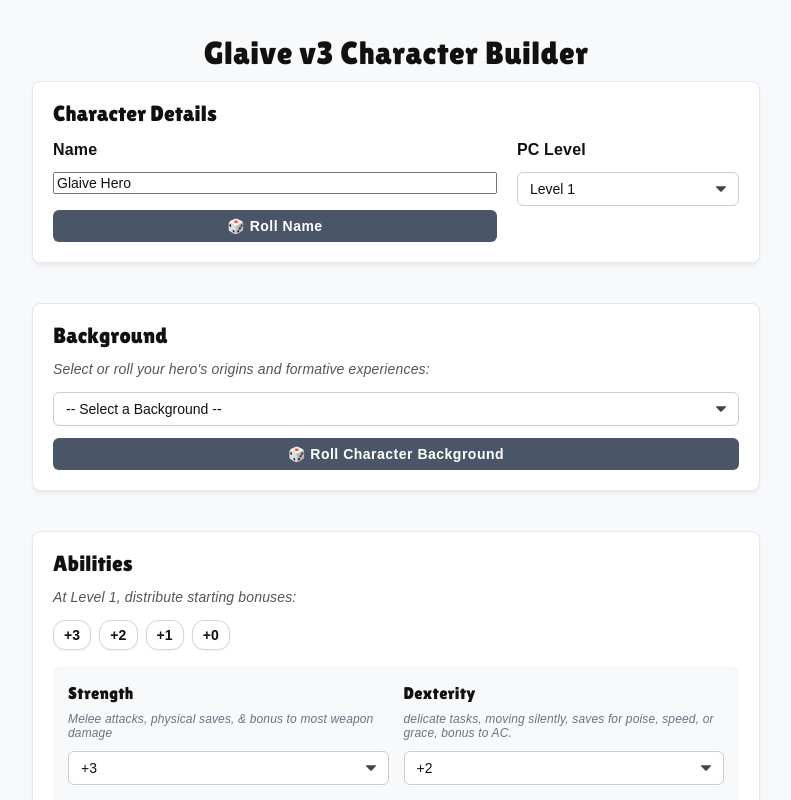
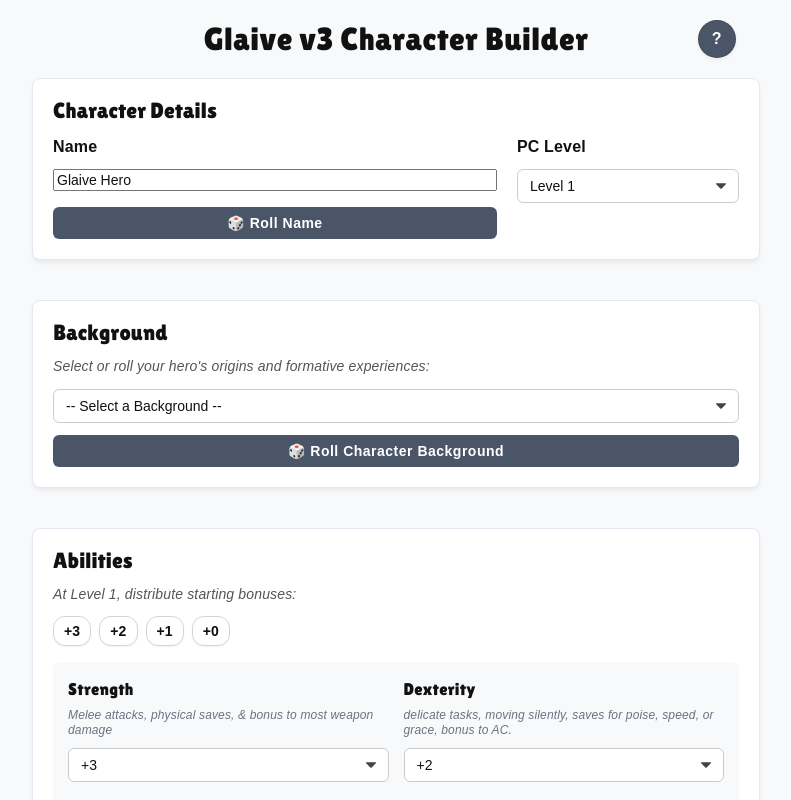
Before and after one commit to gbbeason-hub/glaive-character-builder, a React (Vite) app: page / in a window 1280 px wide. Shown: the top 800 px of the page, without its empty margins (244-1035 px from the left). Built offline with nearby package versions, Linux system fonts and the light colour scheme; a web font is replaced by a local one.

Commit message:
online help
Added help button, help modal, and help text.

```diff
--- a/src/App.tsx
+++ b/src/App.tsx
@@ -11,6 +11,7 @@ import type { Spell, ContainerSlot } from './SpellsCard';
 import { CompanionsCard } from './CompanionsCard';
 import type { CompanionSlot } from './CompanionsCard';
 import { calculateWeaponCombatStats } from './utils/combatCalculations';
+import { HelpModal } from './HelpModal';
 
 // Direct ES Module Imports matching your original variable names
 import conditionsData from './data/conditions.json';
@@ -77,6 +78,11 @@ export function App() {
   const [characterName, setCharacterName] = useState('Glaive Hero');
   const [level, setLevel] = useState(1);
   const [stats, setStats] = useState<Abilities>({ strength: 3, dexterity: 2, willpower: 1, wisdom: 0 });
+
+
+  // Help window
+  // Inside App state:
+  const [isHelpOpen, setIsHelpOpen] = useState<boolean>(false);
 
   // Currency States
   const [silver, setSilver] = useState<number>(0);
@@ -716,7 +722,19 @@ export function App() {
   return (
     <div className="app-container">
       <div className="builder-interface-view">
-        <h1 className="main-title">Glaive v3 Character Builder</h1>
+
+{/* Main Header with Title and Help Button */}
+    <div className="main-header-row">
+      <h1 className="main-title">Glaive v3 Character Builder</h1>
+      <button
+        type="button"
+        onClick={() => setIsHelpOpen(true)}
+        title="Help & Rules"
+        className="help-btn"
+      >
+        ?
+      </button>
+    </div>
 
         <div className="card-stack">
           {/* Profile Header Details */}
@@ -1005,6 +1023,12 @@ export function App() {
         onSellItem={handleSellItem}
       />
 
+      {/* Reusable Help Modal */}
+      <HelpModal
+        isOpen={isHelpOpen}
+        onClose={() => setIsHelpOpen(false)}
+      />
+
       {/* PRINT/PDF EXPORT LAYOUT BLUEPRINT */}
       <div className="printable-character-sheet">
         {/* ==================== PAGE 1 (CORE & COMBAT) ==================== */}
--- /dev/null
+++ b/src/HelpModal.tsx
@@ -0,0 +1,119 @@
+interface HelpModalProps {
+  isOpen: boolean;
+  onClose: () => void;
+}
+
+export function HelpModal({ isOpen, onClose }: HelpModalProps) {
+  if (!isOpen) return null;
+
+  return (
+    <div className="modal-overlay" onClick={onClose}>
+      <div className="modal-card" onClick={(e) => e.stopPropagation()}>
+
+        <div className="modal-header">
+          <div className="modal-title-row">
+            <h3>📖 Glaive Character Builder Help</h3>
+            <button type="button" onClick={onClose} className="modal-close-btn">×</button>
+          </div>
+
+        </div>
+
+        <div className="modal-item-list help-modal-body">
+
+          <div className="help-section">
+            <h4>Glaive RPG</h4>
+            <p>
+                 by Scott Wegener
+                 </p>
+            <p><a href="https://lonely-adventurer.itch.io/glaivev2" target="_blank">Glaive v3 Rules on Itchio</a></p>
+
+            <p>
+                <br/>Create Glaive characters online and generate a print-ready 8.5" x 11" PDF character sheet for tabletop play.
+            </p>
+
+          </div>
+
+        <div className="help-section">
+            <h4>Key Features</h4>
+            <ul>
+                <li>
+                    <b>2-Page Printable Layout:</b> 8.5" x 11" portrait printing with front/back sections:
+                    <ul><li>
+                        Page 1 (Core & Combat): Stat blocks, conditions tracker, equipped weapon cards, and a 9-row talent write-in table.
+                    </li>
+                    <li>
+                        Page 2 (Logistics & Inventory): Active bound spells list, 10 spell write-in slots, starting gear summary, and an 18-slot inventory grid.
+                    </li>
+                    </ul>
+                </li>
+                <li>
+                    <b>Pencil-Friendly Progression Design:</b>
+                    <ul><li>
+                        Unearned/locked inventory slots render with a subtle dashed border. As characters gain Strength or unlock slots, simply outline the dotted slots.
+                    </li>
+                    <li>
+                        Dedicated write-in rows for additional weapons, spells, and talents acquired mid-session.
+                    </li>
+                    </ul>
+                </li>
+
+            </ul>
+          </div>
+
+
+
+          <div className="help-section">
+            <h4>Character Creation Steps</h4>
+            <p>
+              Start with creating your hero's name and selecting their PC level. Pick your character's Ancestry, Background, Traits, Talents, and core Abilities.
+            </p>
+            <p>
+                You can pick each or roll for a random selection.
+            </p>
+          </div>
+
+          <div className="help-section">
+            <h4>Carrying Capacity & Burden</h4>
+            <p>
+              Your base carrying capacity is 10 plus your Strength modifier (and some talents give extra item slot ). Exceeding your maximum slots results in being <strong>Encumbered</strong> . . . and that means rolling with disadvantage and gaining fatigue each round in a dungeon.
+            </p>
+          </div>
+
+          <div className="help-section">
+            <h4>Magic & Spells</h4>
+            <p>
+              Spells are housed in spell containers. So, each spell is a slot in your inventory.
+            </p>
+          </div>
+
+        <div className="help-section">
+            <h4>Limits & Scope</h4>
+
+            <ul>
+                <li>
+                    <b>Builder vs Online Character Sheet:</b> The focus is on a character builder. It's not intended to be an online character sheet you can use & update as you play at the table. It's meant to be printed. But you can save the JSON for your build, load it, and update it.
+
+                </li>
+                <li>
+                    <b>No Optional Simple Quantum Gear:</b> This option for gear isn't supported at this time. I currently don't have plans for it, but I'll consider it.
+                </li>
+                <li>
+                    <b>Core Items, Spells, Traits, Talents:</b> Glaive is great to customize. But I didn't build that ability into this version. (It'd be cool to include homebrewed content and give players an option to use it . . . but that's out of scope for now.)
+
+                </li>
+            </ul>
+          </div>
+
+
+        </div>
+
+        <div className="modal-footer-row">
+          <button type="button" onClick={onClose} className="btn-primary">
+            Got It
+          </button>
+        </div>
+
+      </div>
+    </div>
+  );
+}
--- a/src/index.css
+++ b/src/index.css
@@ -71,6 +71,61 @@ h1, .main-title {
   text-align: center;
 }
 
+/* Override global center alignment for the header row title */
+.main-header-row .main-title {
+  text-align: left;
+  margin-bottom: 0;
+}
+
+/* Header layout with centered title and right-aligned help button */
+.main-header-row {
+  display: grid;
+  grid-template-columns: 1fr auto 1fr; /* Left spacer, centered title, right spacer with button */
+  align-items: center;
+  max-width: 680px; /* Matches your card container width */
+  margin: 0 auto 20px auto;
+  padding: 0 10px;
+}
+
+/* Center the title in the middle grid column */
+.main-header-row .main-title {
+  grid-column: 2;
+  text-align: center;
+  margin: 0;
+}
+
+/* Place the help button in the right grid column */
+.main-header-row .help-btn {
+  grid-column: 3;
+  justify-self: end;
+  background: var(--panel-bg, #4a5568);
+  color: #ffffff; /* Makes the question mark pure white */
+  border: 1px solid rgba(0, 0, 0, 0.15);
+  border-radius: 50%;
+  width: 38px;
+  height: 38px;
+  cursor: pointer;
+  font-size: 16px;
+  display: flex;
+  align-items: center;
+  justify-content: center;
+  box-shadow: 0 2px 4px rgba(0, 0, 0, 0.05);
+  transition: background-color 0.2s, transform 0.1s;
+}
+
+.help-btn:hover {
+  background-color: rgba(0, 0, 0, 0.05);
+  transform: scale(1.05);
+}
+
+/* Got It button in the help modal */
+.modal-footer-row {
+  border-top: 1px solid var(--border);
+  background-color: #f8f9fa;
+  padding: 12px 20px;
+  text-align: right;
+}
+
 /* 2) Panel Headings */
 h2, .panel-heading {
   font-family: var(--font-label); /* Lilita One */
@@ -137,6 +192,7 @@ textarea::placeholder {
 
 /* 5) Instructions, Card Subtext, & Trait Descriptions */
 p,
+li,
 .instruction-text,
 .talents-instructions,
 .card-description,
```
